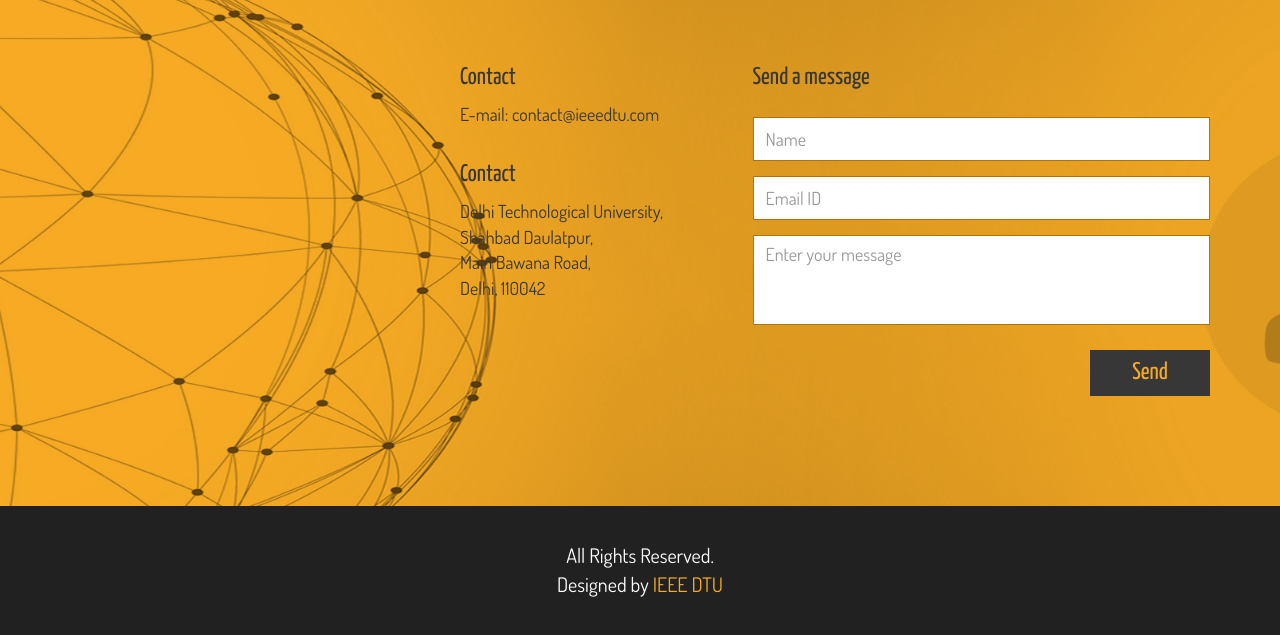
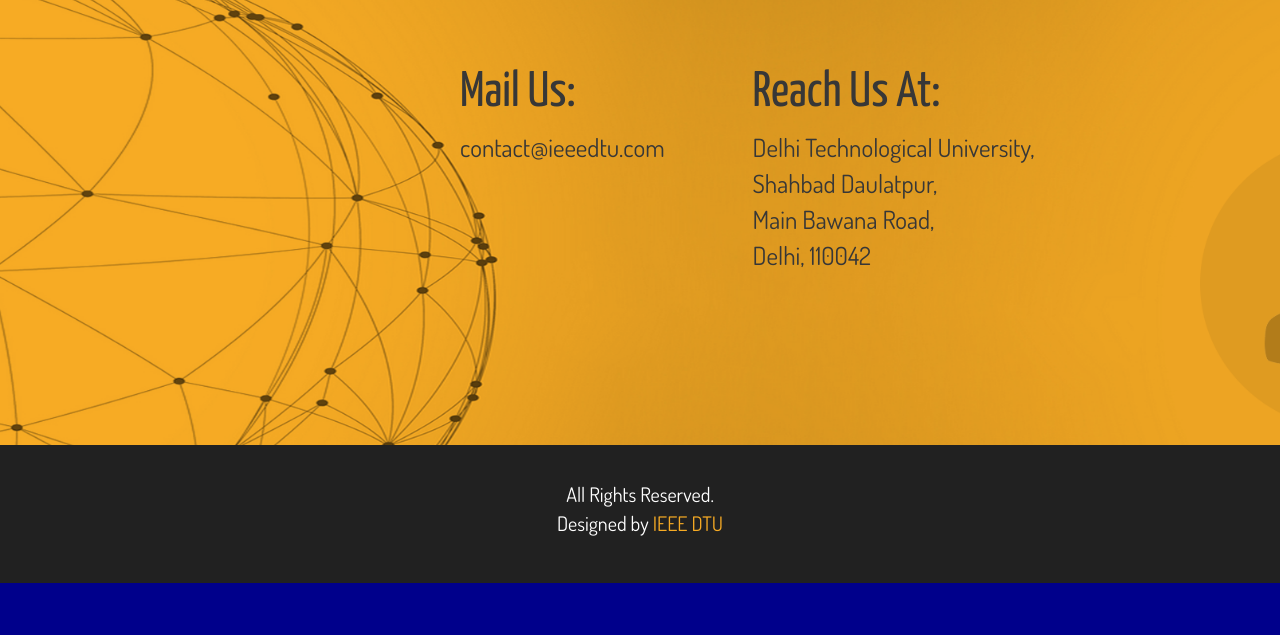
Before and after one commit to nkmishra1997/cms-plugins, a plain HTML site: page index.html in a window 1280 px wide. Shown: the part 1810-2445 px from the top of the page. After the commit the page ends 2393 px from the top, so only its background shows below. Drawn offline with Linux system fonts and the light colour scheme; some packages are replaced by stand-ins of ours.

Commit message:
Updated Contact

```diff
--- a/index.html
+++ b/index.html
@@ -170,44 +170,28 @@
 		<div class="contact-section">
 
 			<div class="container">
-				<div class="row">
-					<div class="col-sm-3 col-sm-offset-4">
+				<div class="row" style = "height:400px;">
+
+                    <div class="col-sm-3 col-sm-offset-4">
 						<div class="contact-text">
-							<h3>Contact</h3>
-							<address>
-								E-mail: contact@ieeedtu.com<br>
+							<h3 style = "font-size:50px;">Mail Us:</h3>
+							<address style = "font-size:25px;">
+								contact@ieeedtu.com<br>
 							</address>
 						</div>
-						<div class="contact-address">
-							<h3>Contact</h3>
-							<address>
+
+					</div>
+                <div class="col-sm-5">
+					<div class="contact-address">
+							<h3 style = "font-size:50px;">Reach Us At:</h3>
+							<address style = "font-size:25px;">
                                 Delhi Technological University,<br>
 								Shahbad Daulatpur,<br>
                                 Main Bawana Road,<br>
                                 Delhi, 110042
 							</address>
 						</div>
-					</div>
-					<div class="col-sm-5">
-						<div id="contact-section">
-							<h3>Send a message</h3>
-					    	<div class="status alert alert-success" style="display: none"></div>
-					    	<form id="main-contact-form" class="contact-form" name="contact-form" method="post" action="sendemail.php">
-					            <div class="form-group">
-					                <input type="text" name="name" class="form-control" required="required" placeholder="Name">
-					            </div>
-					            <div class="form-group">
-					                <input type="email" name="email" class="form-control" required="required" placeholder="Email ID">
-					            </div>
-					            <div class="form-group">
-					                <textarea name="message" id="message" required="required" class="form-control" rows="4" placeholder="Enter your message"></textarea>
-					            </div>
-					            <div class="form-group">
-					                <button type="submit" class="btn btn-primary pull-right">Send</button>
-					            </div>
-					        </form>
-					    </div>
-					</div>
+                    </div>
 				</div>
 			</div>
 		</div>
```
Also changed, not shown: about.html (+1 -1 lines).
